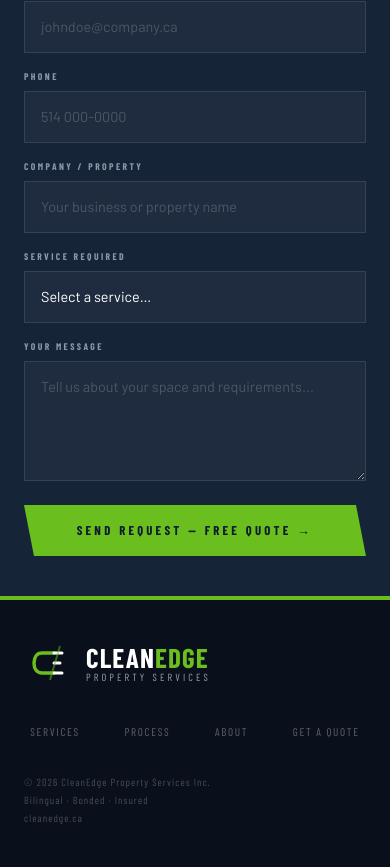
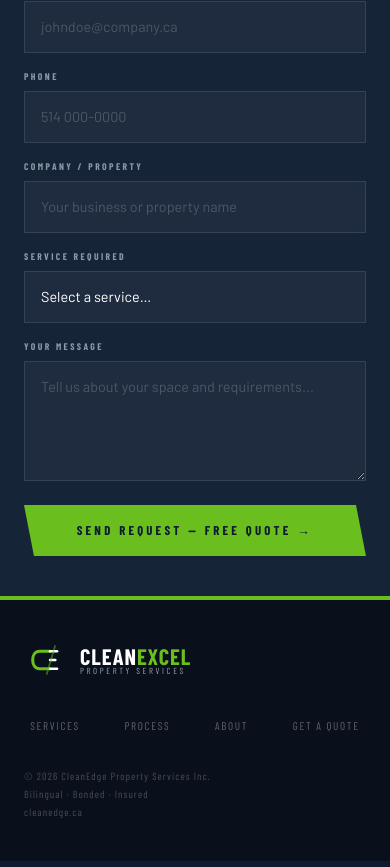
Before and after one commit to philip1091/cleanedge, a Next.js app: page /en in a window 390 px wide. Shown: the part 8226-9093 px from the top of the page. Built offline with nearby package versions, Linux system fonts and the light colour scheme; a web font is replaced by a local one.

Commit message:
ui:fix final polish css

```diff
--- a/components/Footer.jsx
+++ b/components/Footer.jsx
@@ -8,22 +8,22 @@ const Footer = ({t}) => {
 
 			<div>
 				<Link href={"/"} className="flex items-center gap-4">
-					<div className="w-[46px] h-[46px] relative shrink-0">
+					<div className="w-[40px] h-[40px] md:w-[46px] md:h-[46px] relative shrink-0">
 						<Logo />
 					</div>
 					<div className="leading-none font-secondary">
-						<div className="font-[800] text-[1.7rem] tracking-[0.04em] uppercase text-white">
-							CLEAN<span className="text-green">EDGE</span>
+						<div className="font-[800] text-[1.4rem] md:text-[1.7rem] tracking-[0.04em] uppercase text-white">
+							CLEAN<span className="text-green">EXCEL</span>
 						</div>
 
-						<div className="font-normal text-[0.65rem] tracking-[0.3em] uppercase text-gray-400">
+						<div className="font-normal text-[0.55rem] md:text-[0.65rem] tracking-[0.3em] uppercase text-gray-400">
 							{t.title}
 						</div>
 					</div>
 				</Link>
 			</div>
 
-			<ul className="footer-links flex flex-wrap justify-around gap-8 list-none">
+			<ul className="footer-links flex flex-wrap justify-around md:justify-center gap-8 list-none">
 				<li>
 					<a
 						href="#service"
```
